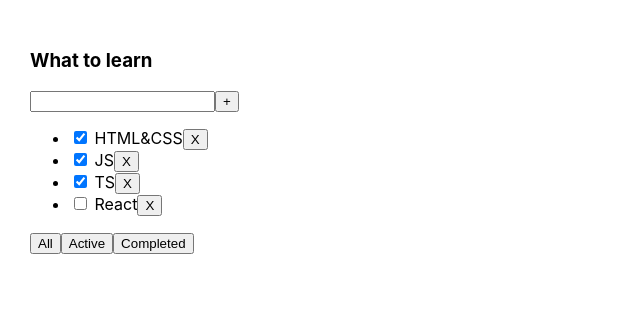
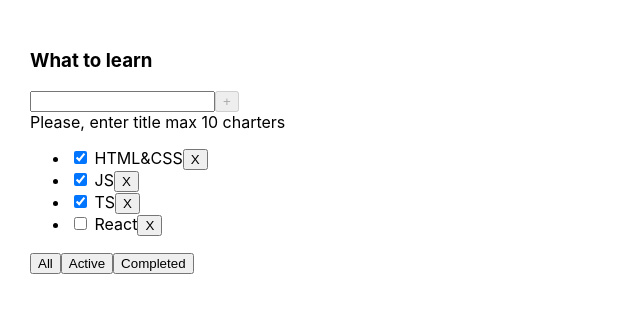
Before and after one commit to 7AndreyArt7/todolist, a React (Vite) app: page / in a window 1280 px wide. Shown: the top 312 px of the page, without its empty margins (0-640 px from the left). Built offline with nearby package versions, Linux system fonts and the light colour scheme.

Commit message:
todolist_02_createTask

```diff
--- a/package.json
+++ b/package.json
@@ -11,7 +11,8 @@
   },
   "dependencies": {
     "react": "19.0.0",
-    "react-dom": "19.0.0"
+    "react-dom": "19.0.0",
+    "uuid": "^13.0.0"
   },
   "devDependencies": {
     "@types/react": "19.0.2",
--- a/src/App.tsx
+++ b/src/App.tsx
@@ -2,6 +2,7 @@
 import {TodolistItem} from "./TodolistItem.tsx";
 import {FilterTaskType, TaskType} from "./types.ts";
 import {useState} from "react";
+import {v1} from "uuid"
 
 
 function App() {
@@ -9,9 +10,9 @@
     const todolistTitle: string = "What to learn";
 
     const [tasks, setTasks] = useState<TaskType[]>([
-        {id: crypto.randomUUID(), title: "HTML&CSS", isDone: true},
-        {id: crypto.randomUUID(), title: "JS", isDone: true},
-        {id: crypto.randomUUID(), title: "TS", isDone: true},
+        {id: v1(), title: "HTML&CSS", isDone: true},
+        {id: v1(), title: "JS", isDone: true},
+        {id: v1(), title: "TS", isDone: true},
         {id: crypto.randomUUID(), title: "React", isDone: false}
     ])
 
@@ -19,6 +20,16 @@
         const newState = tasks.filter((t: TaskType) => t.id !== taskId);
         setTasks(newState);
     }
+
+const createTask = (title:TaskType["title"]  ) => {
+        const newTask: TaskType = {
+            id: v1(),
+            title: title,
+            isDone: false
+        }
+        setTasks([...tasks, newTask]);
+}
+
     //GUI
     const [filter, setFilter] = useState<FilterTaskType>("all");
 
@@ -48,6 +59,7 @@
                 todolistTitle={todolistTitle}
                 deleteTask={deleteTask}
                 filterTask={filterTask}
+                createTask={createTask}
             />
 
         </div>
--- a/src/Button.tsx
+++ b/src/Button.tsx
@@ -1,10 +1,14 @@
-export type ButtonType ={
+export type ButtonType = {
     title: string
     onClick?: () => void
+    disabled?: boolean
 }
 
-export const Button = ({title, onClick}: ButtonType) => {
+export const Button = ({title, onClick, disabled}: ButtonType) => {
     return (
-        <button onClick={onClick}> {title}</button>
+        <button
+            onClick={onClick}
+            disabled={disabled}
+        > {title}</button>
     );
 };
--- a/src/TodolistItem.tsx
+++ b/src/TodolistItem.tsx
@@ -1,15 +1,25 @@
 import {Button} from "./Button.tsx";
 import {FilterTaskType, TaskType} from "./types.ts";
+import {ChangeEvent, useState} from "react";
 
 type TodolistTaskType = {
     tasks: TaskType[]
     todolistTitle: string
-    filterTask : (filter:FilterTaskType)=> void
+    filterTask: (filter: FilterTaskType) => void
     deleteTask: (taskId: TaskType["id"]) => void
+    createTask: (title: TaskType["title"]) => void
 
 }
 
-export const TodolistItem = ({tasks, todolistTitle, deleteTask, filterTask}: TodolistTaskType) => {
+export const TodolistItem = ({
+                                 tasks,
+                                 todolistTitle,
+                                 deleteTask,
+                                 filterTask,
+                                 createTask
+                             }: TodolistTaskType) => {
+
+    const [inputValue, setInputValue] = useState("")
 
     const tasksList = tasks.length === 0 ? "Your taskslist is empty" :
         <ul>
@@ -28,18 +38,36 @@
             })}
         </ul>
 
+    const buttonOnClickHandler = () => {
+        createTask(inputValue);
+        setInputValue("")
+    }
+
+    const inputOnChangeHandler = (event: ChangeEvent<HTMLInputElement>) => {
+        setInputValue(event.currentTarget.value);
+    }
+
     return (
         <div>
             <h3>{todolistTitle}</h3>
             <div>
-                <input/>
-                <Button title={"+"}/>
+                <input value={inputValue}
+                       onChange={inputOnChangeHandler}
+                />
+                <Button title={"+"}
+                        onClick={buttonOnClickHandler}
+                        disabled={inputValue.length === 0 || inputValue.length >= 10}
+                />
+                {inputValue.length === 0 && <div>Please, enter title max 10 charters</div>}
+                {inputValue.length > 10 && <div style={{color: "red"}}>Title is too long</div>}
+                {inputValue.length === 0 || inputValue.length <= 10 &&
+                    <div>Title length is {inputValue.length} charters</div>}
             </div>
             {tasksList}
             <div>
-                <Button title={"All"} onClick={()=>filterTask("all")}/>
-                <Button title={"Active"} onClick={()=>filterTask("active")}/>
-                <Button title={"Completed"} onClick={()=>filterTask("completed")}/>
+                <Button title={"All"} onClick={() => filterTask("all")}/>
+                <Button title={"Active"} onClick={() => filterTask("active")}/>
+                <Button title={"Completed"} onClick={() => filterTask("completed")}/>
             </div>
         </div>
     );
```
Also changed, not shown: 1 other file (tests, documents, lock files or other folders).
